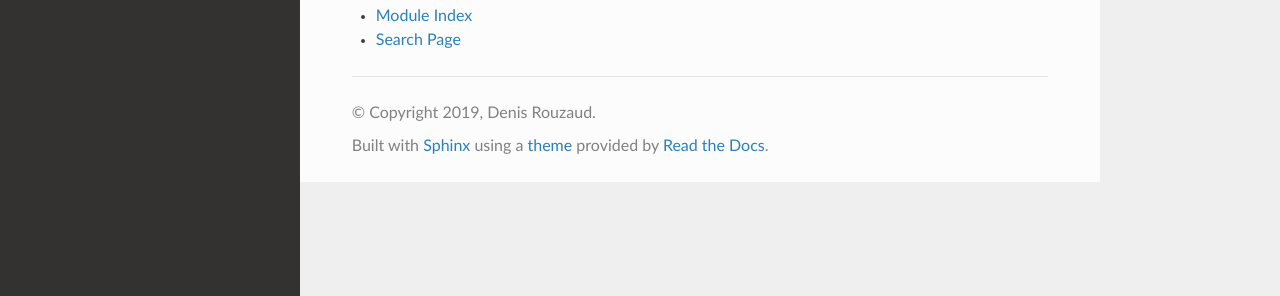
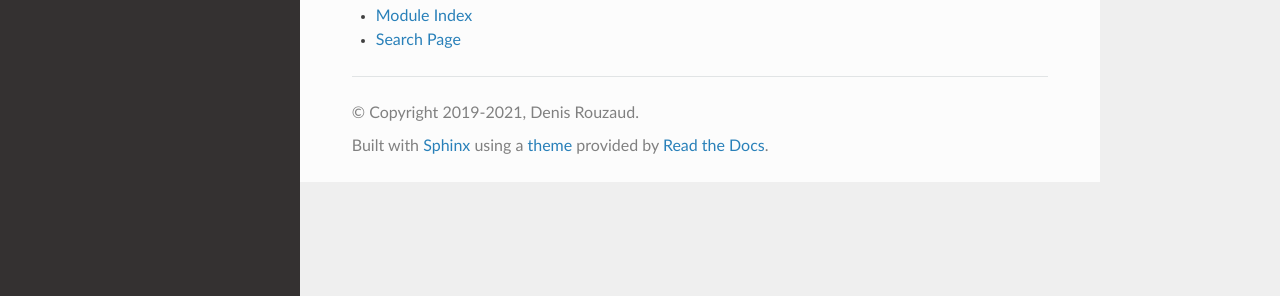
Before and after one commit to opengisch/pirogue, a Sphinx documentation site: the page built from docs/index.rst, in a window 1280 px wide. Shown: the part 365-661 px from the top of the page. Built offline with Sphinx 7.4.7 and the Read the Docs theme 2.0.0, drawn with Linux system fonts in a browser that asks for light colours.

Commit message:
some fixes

```diff
--- a/docs/conf.py
+++ b/docs/conf.py
@@ -20,7 +20,7 @@ sys.path.insert(0, os.path.abspath('..'))
 # -- Project information -----------------------------------------------------
 
 project = 'pirogue'
-copyright = '2019, Denis Rouzaud'
+copyright = '2019-2021, Denis Rouzaud'
 author = 'Denis Rouzaud'
 
 # The short X.Y version
```
Also changed, not shown: 2 other files.
